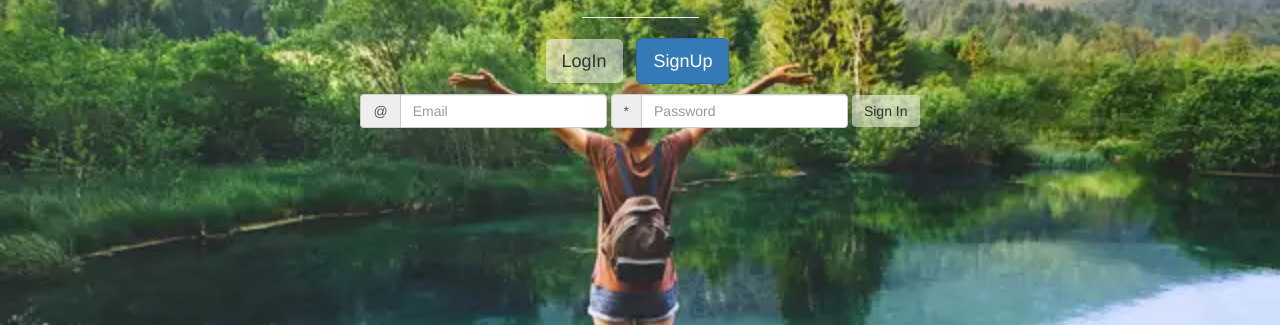
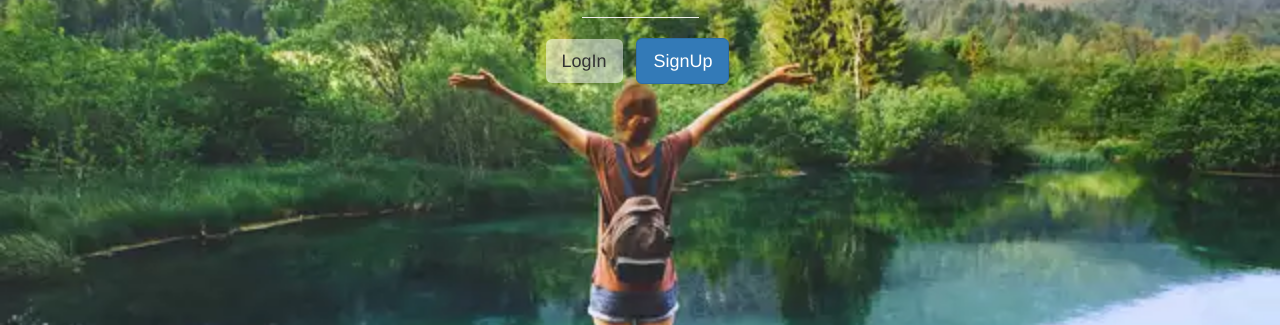
Before and after one commit to niteshk727/omnifood, a plain HTML site: page index.html in a window 1280 px wide. Shown: the part 381-706 px from the top of the page. Drawn offline with Linux system fonts and the light colour scheme.

Commit message:
Update index.html

```diff
--- a/index.html
+++ b/index.html
@@ -43,7 +43,7 @@
                               <a class="btn btn-primary btn-lg" href="#" role="button">SignUp</a>
                           </li>
                       </ul>
-                      <form id="signin" class="form-inline text-center">
+                      <form id="signin" class="form-inline text-center hidden-element">
                           <div class="form-group">
                               <div class="input-group">
                                   <div class="input-group-addon">@</div>
```
